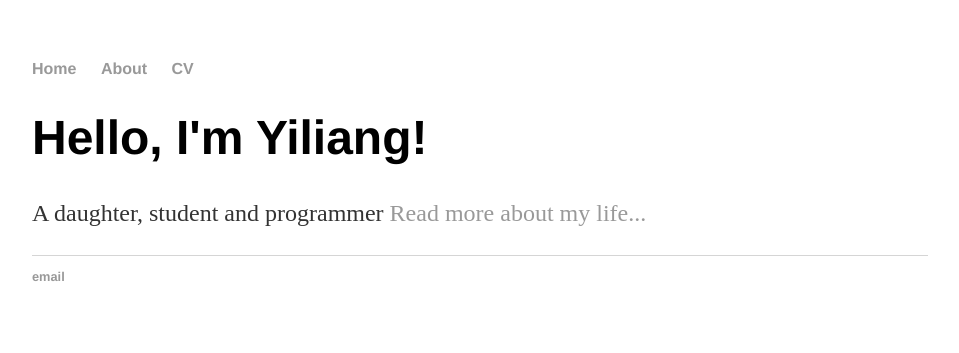
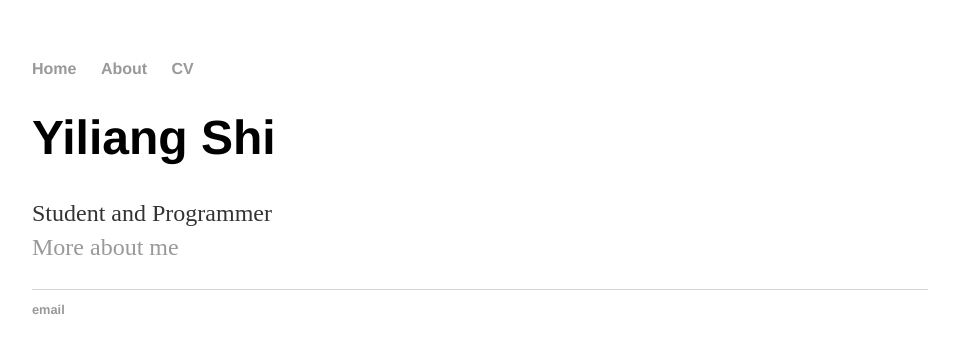
Before and after one commit to Yiliang-Shi/Yiliang-Shi.github.io, a Jekyll site: the page built from index.html, in a window 1280 px wide. Shown: the top 353 px of the page, without its empty margins (160-1119 px from the left). Built offline with Jekyll 4.4.1, drawn with Linux system fonts in a browser that asks for light colours.

Commit message:
Update index.html

```diff
--- a/index.html
+++ b/index.html
@@ -3,6 +3,6 @@ layout: default
 title: YL's Page
 ---
 <div class="blurb">
-	<h1>Hello, I'm Yiliang!</h1>
-	<p>A daughter, student and programmer <a href="/about">Read more about my life...</a></p>
+	<h1>Yiliang Shi</h1>
+	<p>Student and Programmer <a href="/about"> <br>More about me</a></p>
 </div><!-- /.blurb -->
```
